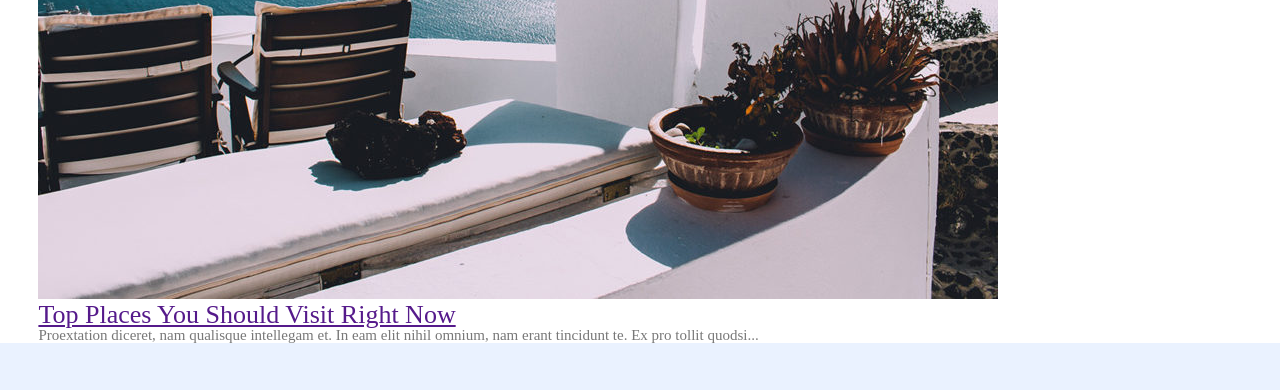
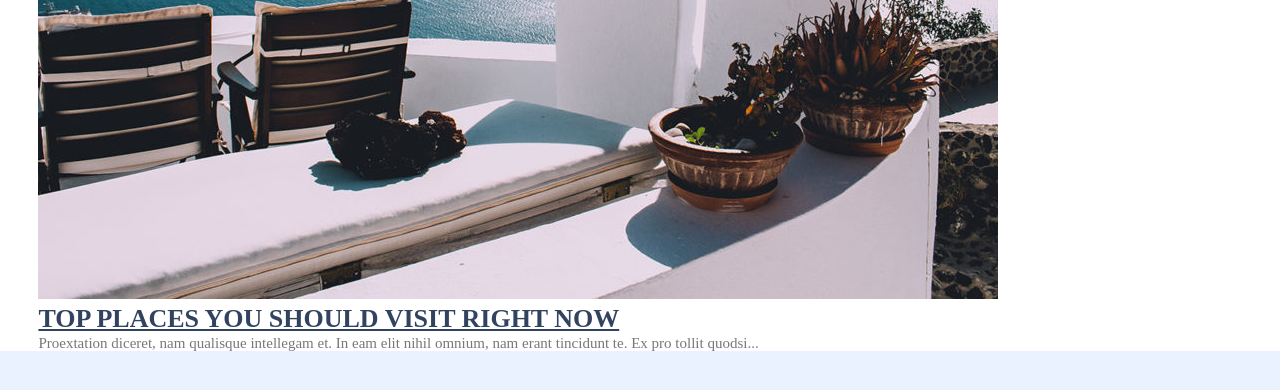
Before and after one commit to sajaffrey/CSS-Precompiler-syedaaliya-ass03, a website: page public/index.html in a window 1280 px wide. Shown: the part 737-1127 px from the top of the page. Drawn offline with nearby package versions, Linux system fonts and the light colour scheme; a web font is replaced by a local one.

Commit message:
pl commit

```diff
--- a/public/src/scss/style.scss
+++ b/public/src/scss/style.scss
@@ -156,3 +156,20 @@ footer {
         font-size: 11px;
     }
 }
+
+.post-title {
+    margin-top: 0;
+}
+.post-title a {
+    color: #324360;
+    text-transform: uppercase;
+    font-size: 26px;
+    font-weight: 900;
+    margin-top: 15px;
+    margin-bottom: 15px;
+    line-height: 1.3em;
+    transition: all .3s ease;
+}
+.post-title a:hover {
+    color: #35c4ce;
+}
```
Also changed, not shown: public/assets/css/style.css, 1 other file.
